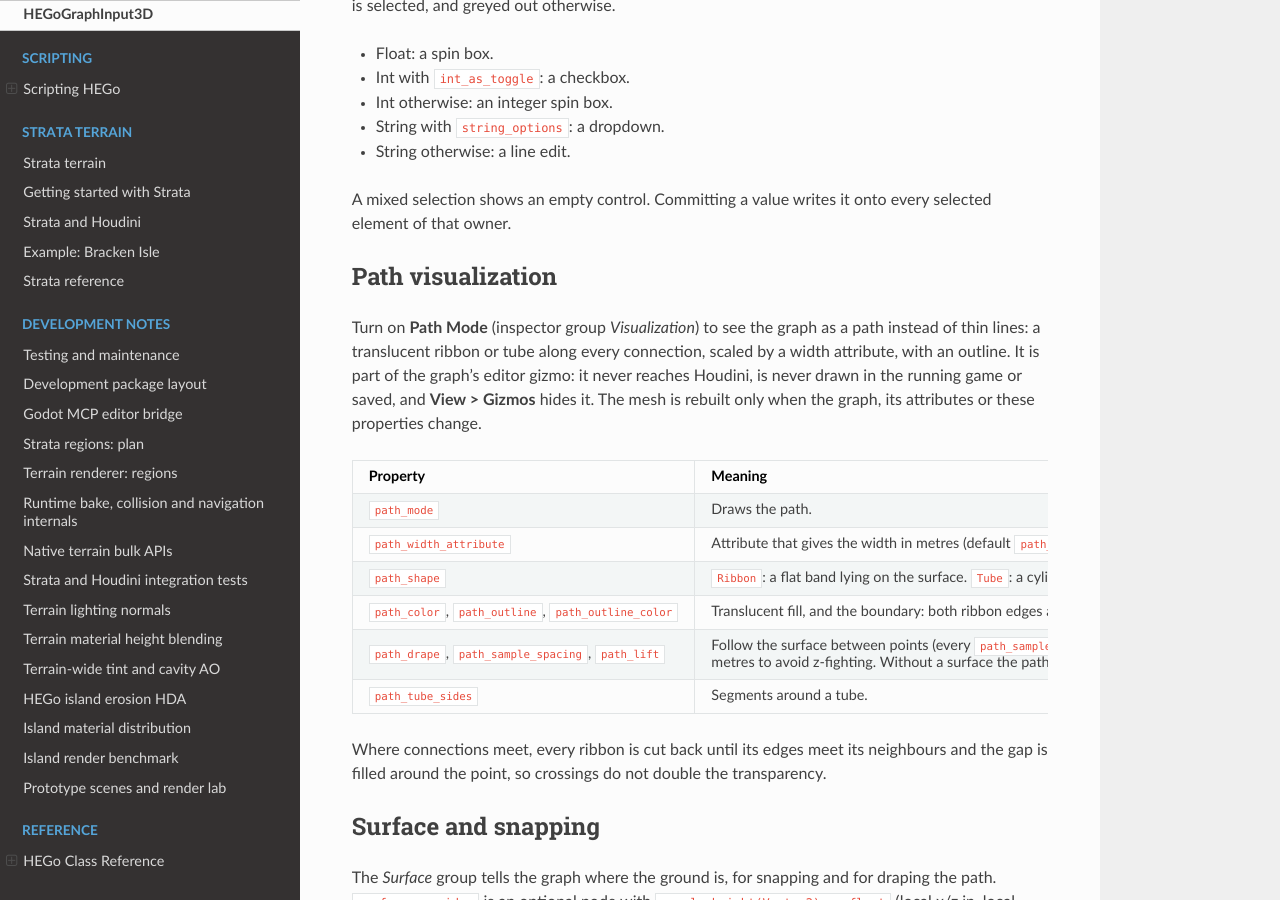
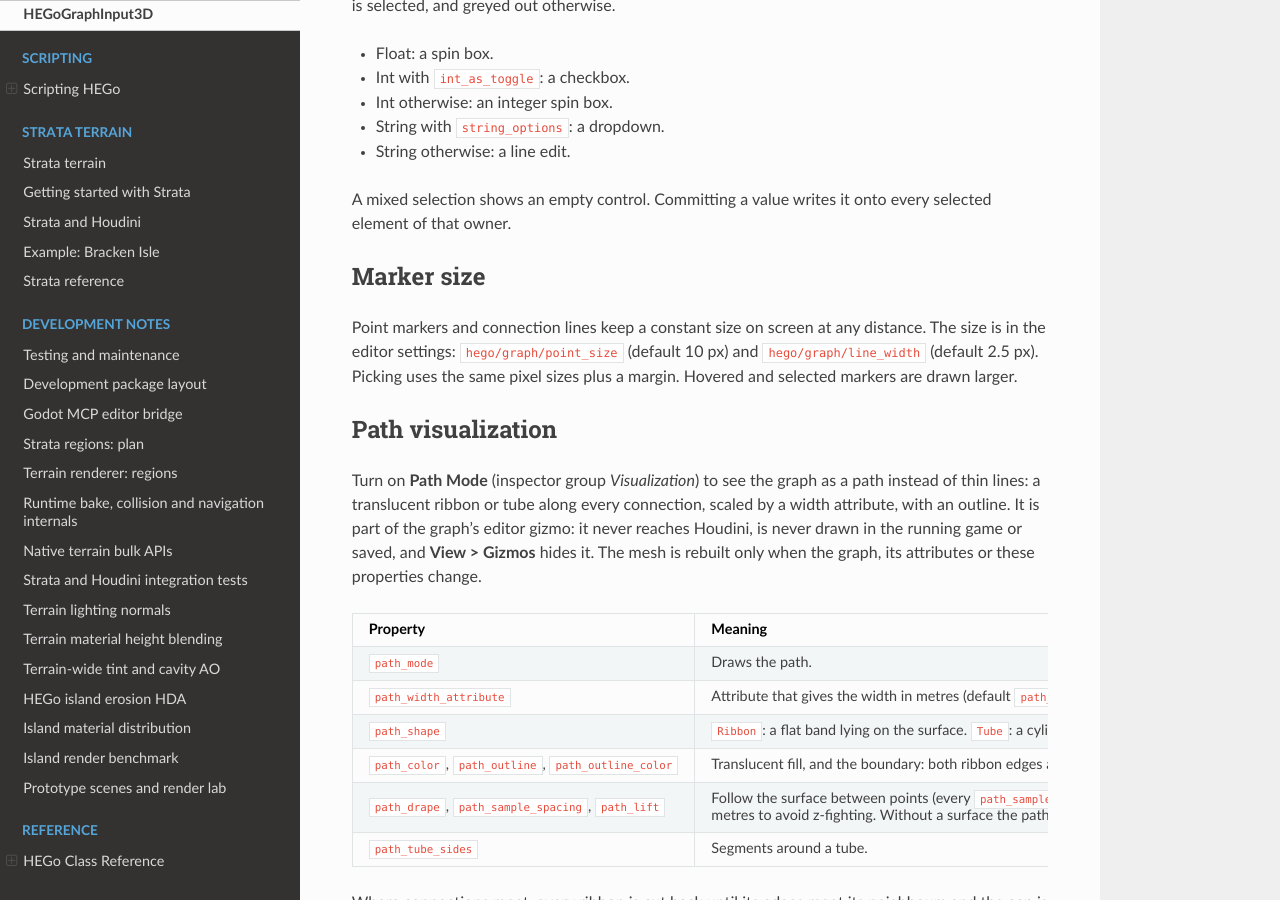
Before and after one commit to peterprickarz/hego, a Sphinx documentation site: the page built from docs/node_reference/hego_graph_input_3d.rst, in a window 1280 px wide and 900 px high, scrolled down 2669 px. Built offline with Sphinx 7.4.7 and the Read the Docs theme 3.1.0, drawn with Linux system fonts in a browser that asks for light colours.

Commit message:
Draw graph points and lines at a constant screen size
Co-Authored-By: Claude Sonnet 5.5 <noreply@anthropic.com>

```diff
--- a/docs/node_reference/hego_graph_input_3d.rst
+++ b/docs/node_reference/hego_graph_input_3d.rst
@@ -151,6 +151,14 @@ their owner (point or connection) is selected, and greyed out otherwise.
 A mixed selection shows an empty control. Committing a value writes it onto every
 selected element of that owner.
 
+Marker size
+-----------
+
+Point markers and connection lines keep a constant size on screen at any distance.
+The size is in the editor settings: ``hego/graph/point_size`` (default 10 px) and
+``hego/graph/line_width`` (default 2.5 px). Picking uses the same pixel sizes plus a
+margin. Hovered and selected markers are drawn larger.
+
 Path visualization
 ------------------
 
```
Also changed, not shown: 5 other files.
